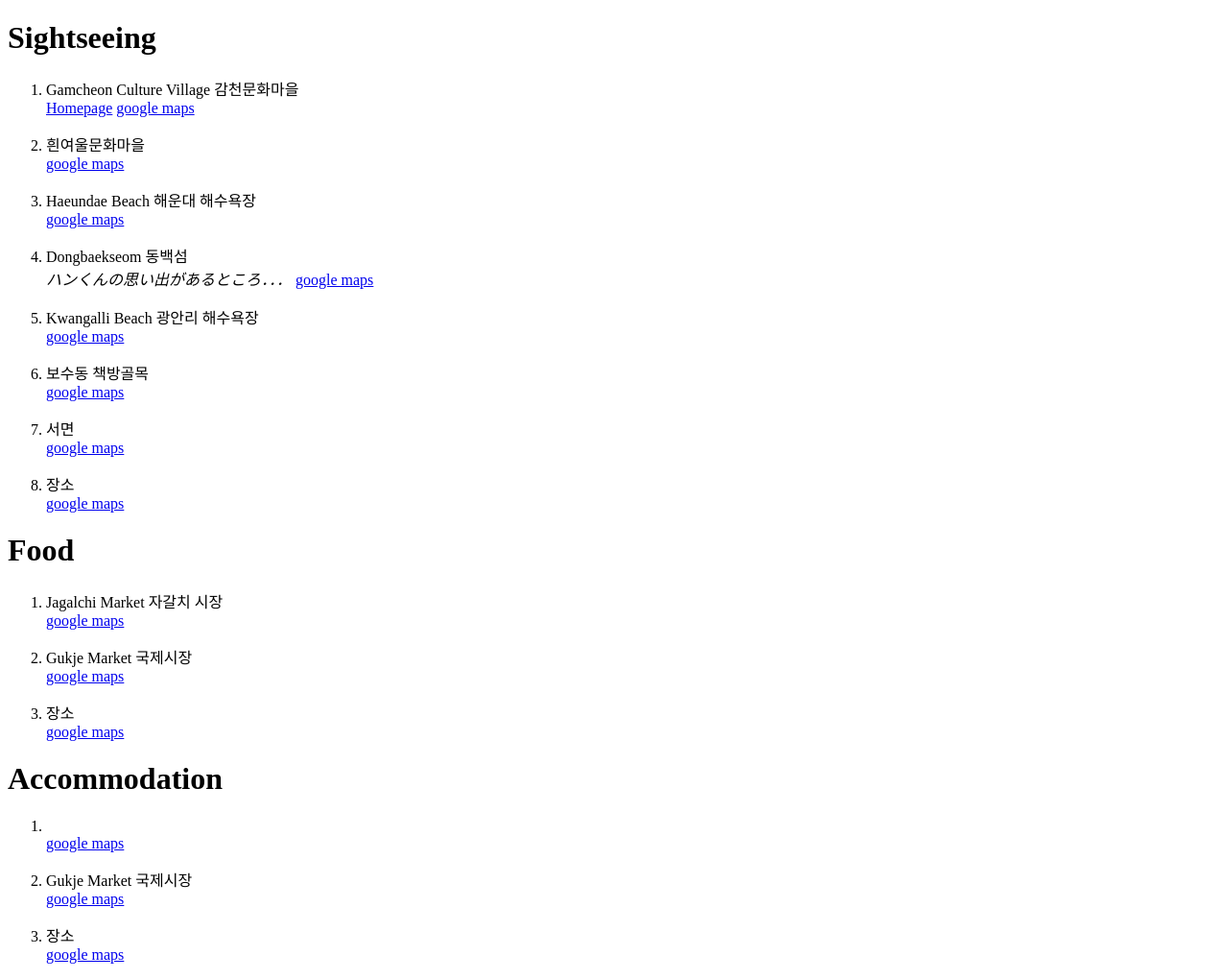
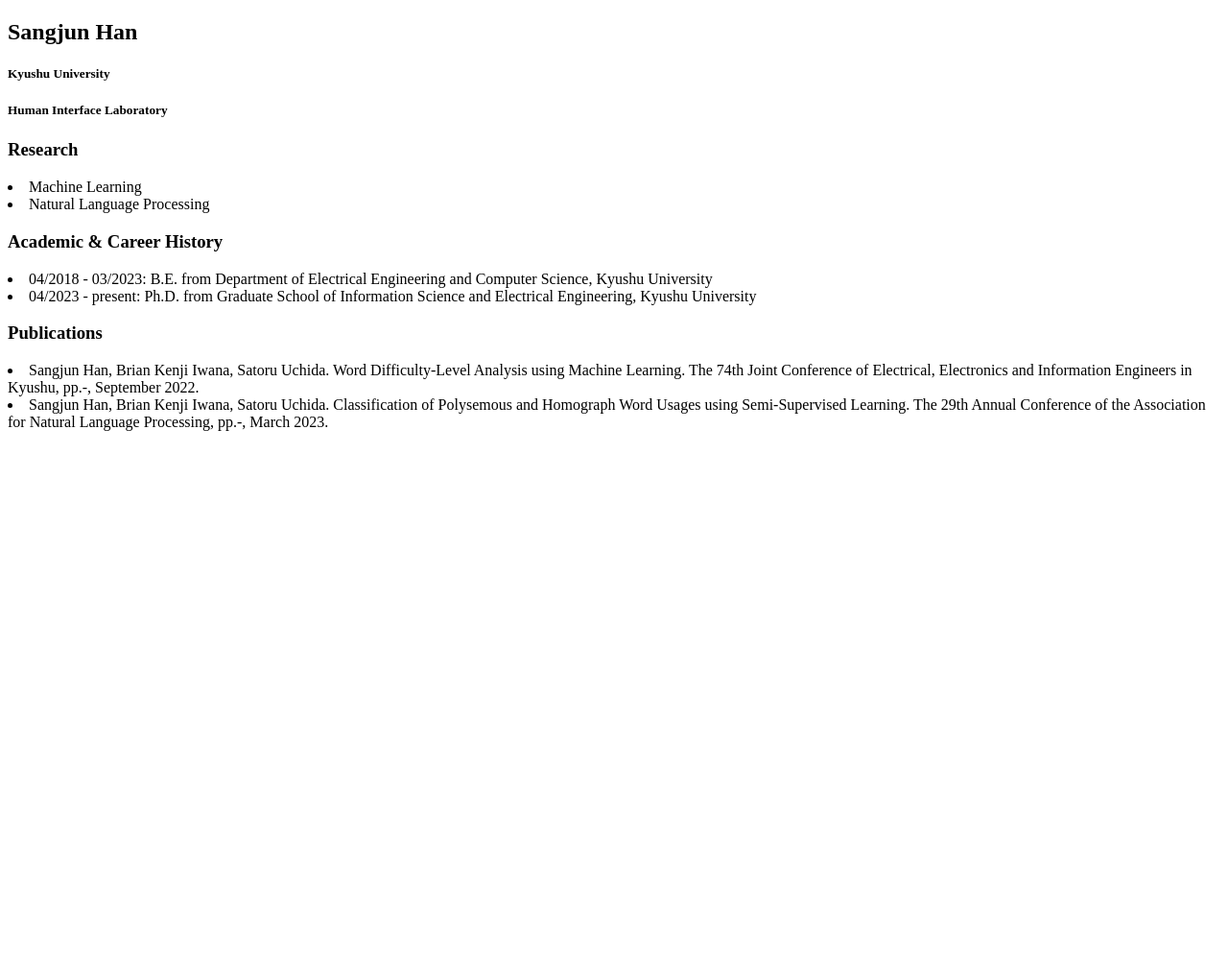
Before and after one commit to hanmoco/sangjunhan, a plain HTML site: page index.html in a window 1280 px wide. Shown: the whole page at 96% size. After the commit the page ends 800 px from the top, so only its background shows below. Drawn offline with Linux system fonts and the light colour scheme.

Commit message:
Update index.html

```diff
--- a/index.html
+++ b/index.html
@@ -5,87 +5,26 @@
 	<meta charset="UTF-8">
 	<meta http-equiv="X-UA-Compatible" content="IE=edge">
 	<meta name="viewport" content="width=device-width, initial-scale=1.0">
-	<title>Portfolio</title>
+	<title>Sangjun Han</title>
 </head>
 
 <body>
-    <h1>Sightseeing</h1>
 
-    <ol>
-        <li>Gamcheon Culture Village 감천문화마을</li>
-        <a href="https://www.gamcheon.or.kr/" target="_blank">Homepage</a>  <a href="https://goo.gl/maps/UcLCgz8i3orK5Epr7" target="_blank">google maps</a>
-        <p></p>
+    <h2>Sangjun Han</h2>
+    <h5>Kyushu University</h5>
+    <h5>Human Interface Laboratory</h5>
 
-        <li>흰여울문화마을</li>
-        <a href="https://goo.gl/maps/97VYGKjSb28rREP57" target="_blank">google maps</a>
-        <p></p>
+    <p></p>
 
-        <li>Haeundae Beach 해운대 해수욕장</li>
-        <a href="https://goo.gl/maps/39i6Z2f1TwxEzWuDA" target="_blank">google maps</a>
-        <p></p>
+    <h3>Research</h3>
+    <li>Machine Learning</li>
+    <li>Natural Language Processing</li>
 
-        <li>Dongbaekseom 동백섬</li>
-        <i> ハンくんの思い出があるところ．．．</i>
-        <a href="https://goo.gl/maps/2B6MxFSchdhggFsy5" target="_blank">google maps</a>
-        <p></p>
+    <h3>Academic & Career History</h3>
+    <li>04/2018 - 03/2023: B.E. from Department of Electrical Engineering and Computer Science, Kyushu University</li>
+    <li>04/2023 - present: Ph.D. from Graduate School of Information Science and Electrical Engineering, Kyushu University</li>
 
-        <li>Kwangalli Beach 광안리 해수욕장</li>
-        <a href="https://goo.gl/maps/WBMwjdbi6Gs4bARx7" target="_blank">google maps</a>
-        <p></p>
-
-        <li>보수동 책방골목</li>
-        <a href="https://goo.gl/maps/wS6h3Tos5fvAF7Mn7" target="_blank">google maps</a>
-        <p></p>
-
-        <li>서면</li>
-        <a href="https://goo.gl/maps/VstucBGtHmtz3y5HA" target="_blank">google maps</a>
-        <p></p>
-
-        <li>장소</li>
-        <a href="링크" target="_blank">google maps</a>
-        <p></p>
-    </ol>
-
-</body>
-
-<body>
-    <h1>Food</h1>
-
-    <ol>
-        <li>Jagalchi Market 자갈치 시장</li>
-        <a href="https://goo.gl/maps/noVWgNFJYPamY4Vk8" target="_blank">google maps</a>
-        <p></p>
-
-        <li>Gukje Market 국제시장</li>
-        <a href="https://goo.gl/maps/jHih9BB4hedSkwb76" target="_blank">google maps</a>
-        <p></p>
-
-        <li>장소</li>
-        <a href="링크" target="_blank">google maps</a>
-        <p></p>
-
-    </ol>
-
-</body>
-
-<body>
-    <h1>Accommodation</h1>
-
-    <ol>
-        <li></li>
-        <a href="https://goo.gl/maps/noVWgNFJYPamY4Vk8" target="_blank">google maps</a>
-        <p></p>
-
-        <li>Gukje Market 국제시장</li>
-        <a href="https://goo.gl/maps/jHih9BB4hedSkwb76" target="_blank">google maps</a>
-        <p></p>
-
-        <li>장소</li>
-        <a href="링크" target="_blank">google maps</a>
-        <p></p>
-
-    </ol>
-
-</body>
-
+    <h3>Publications</h3>
+    <li>Sangjun Han, Brian Kenji Iwana, Satoru Uchida. Word Difficulty-Level Analysis using Machine Learning. The 74th Joint Conference of Electrical, Electronics and Information Engineers in Kyushu, pp.-, September 2022.</li>
+    <li>Sangjun Han, Brian Kenji Iwana, Satoru Uchida. Classification of Polysemous and Homograph Word Usages using Semi-Supervised Learning. The 29th Annual Conference of the Association for Natural Language Processing, pp.-, March 2023.</li>
 </html>
```
